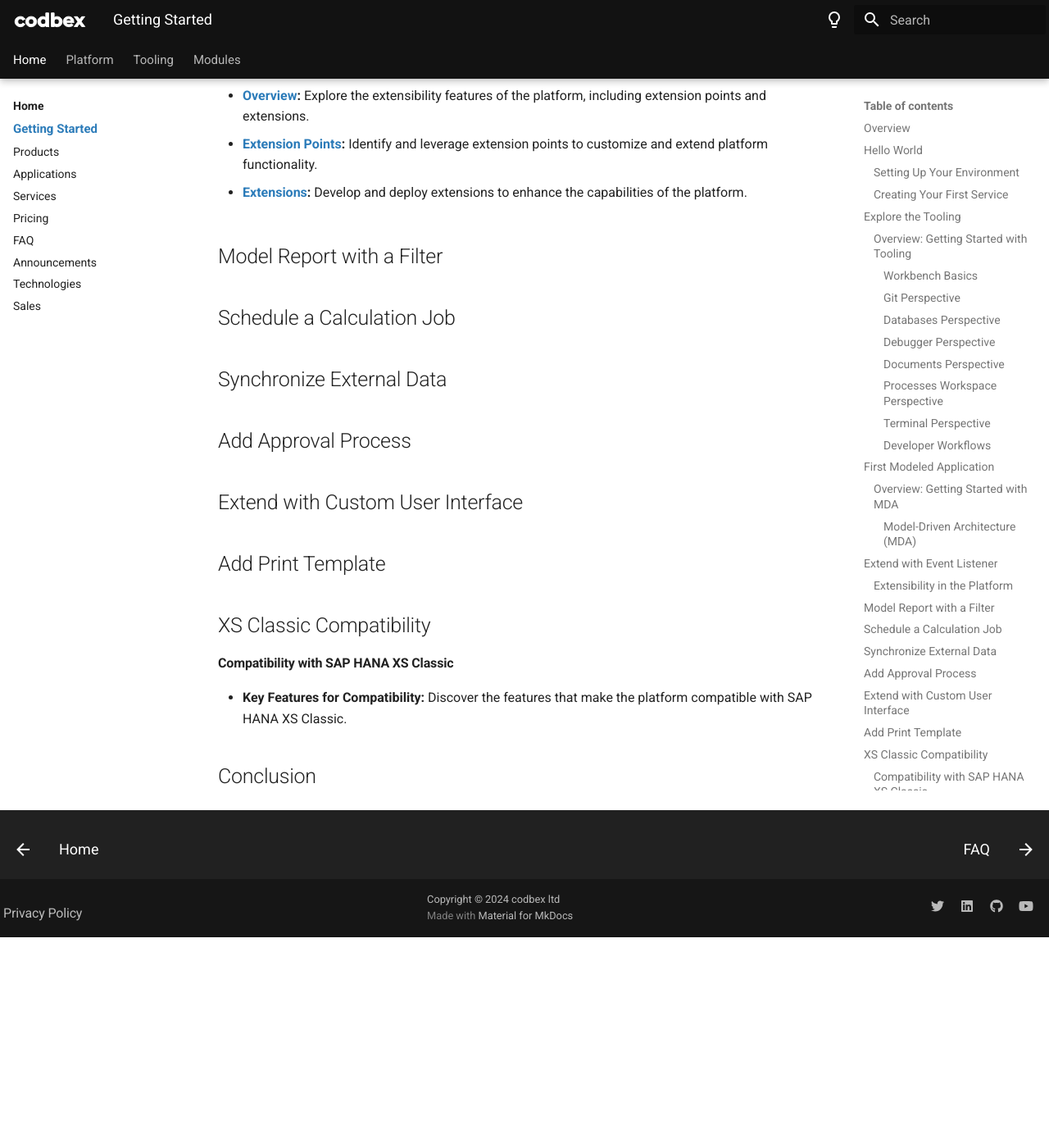
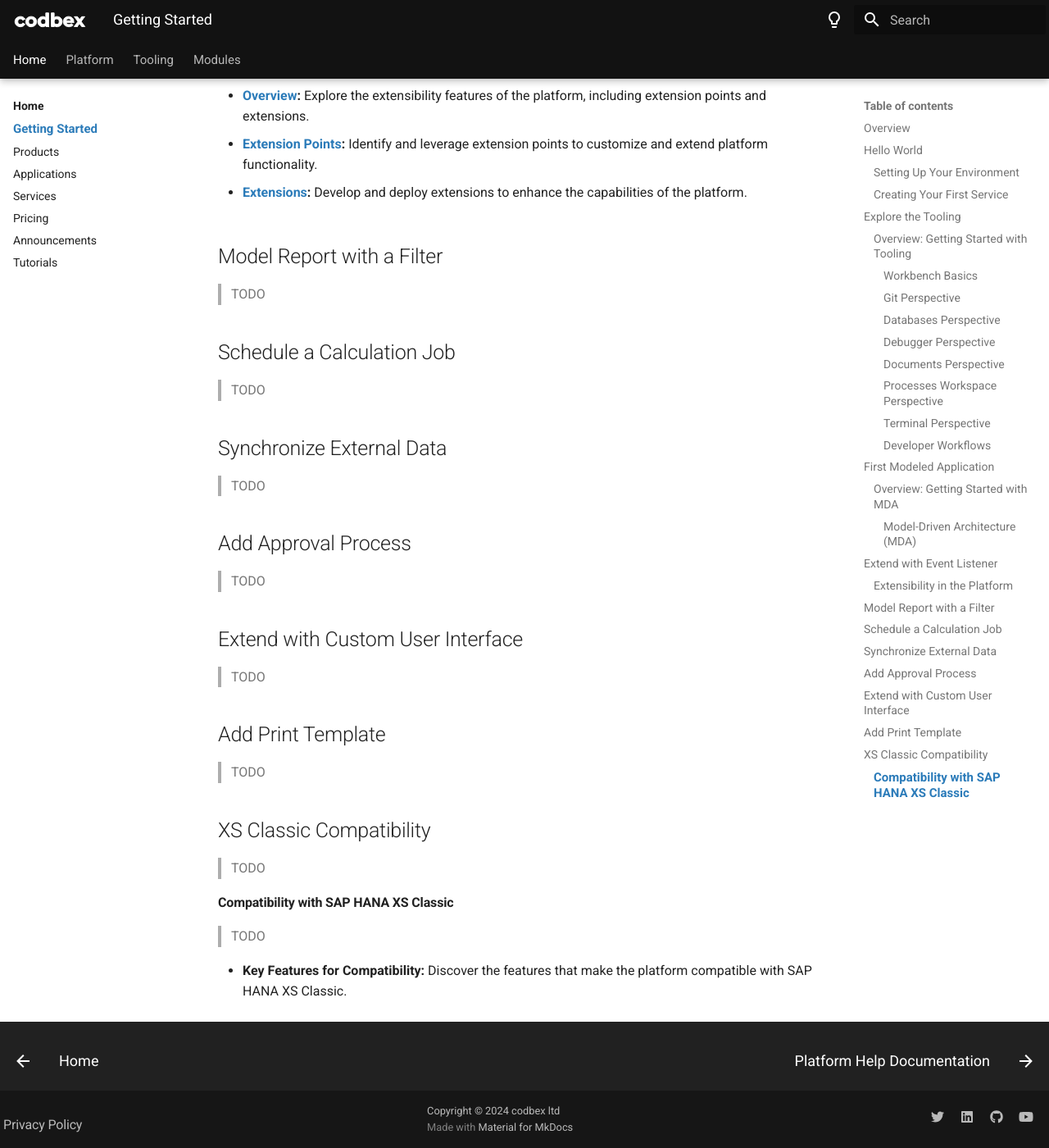
Before and after one commit to codbex/codbex-documentation, an MkDocs documentation site: the page built from docs/getting-started.md, in a window 1280 px wide and 1400 px high, scrolled down 3506 px. Shown: the whole window at 82% size. Built offline with MkDocs 1.6.1 and Material for MkDocs 9.7.7, drawn with Linux system fonts in a browser that asks for light colours; before the commit the page ends 4649 px from its top, so only the background shows below that.

Commit message:
clean up

```diff
--- a/docs/getting-started.md
+++ b/docs/getting-started.md
@@ -152,20 +152,34 @@ This overview will guide you through the basics of the model driven techniques.
 
 ## Model Report with a Filter
 
+> TODO
+
 ## Schedule a Calculation Job
+
+> TODO
 
 ## Synchronize External Data
 
+> TODO
+
 ## Add Approval Process
+
+> TODO
 
 ## Extend with Custom User Interface
 
+> TODO
+
 ## Add Print Template
+
+> TODO
 
 ## XS Classic Compatibility
 
+> TODO
+
 #### Compatibility with SAP HANA XS Classic
 
+> TODO
+
 - **Key Features for Compatibility:** Discover the features that make the platform compatible with SAP HANA XS Classic.
-
-## Conclusion
--- a/mkdocs.yaml
+++ b/mkdocs.yaml
@@ -9,10 +9,8 @@ nav:
     - Applications: '../applications/'
     - Services: '../services/'
     - Pricing: '../pricing/'
-    - FAQ: 'faq.md'
     - Announcements: '/categories/marketing/'
-    - Technologies: '/categories/technology/'
-    - Sales: '/categories/sales/'
+    - Tutorials: '/categories/technology/'
   - Platform:
     - 'platform/index.md'
     - Languages: 'platform/languages/index.md'
```
Also changed, not shown: docs/faq.md (deleted, +0 -1 lines).
